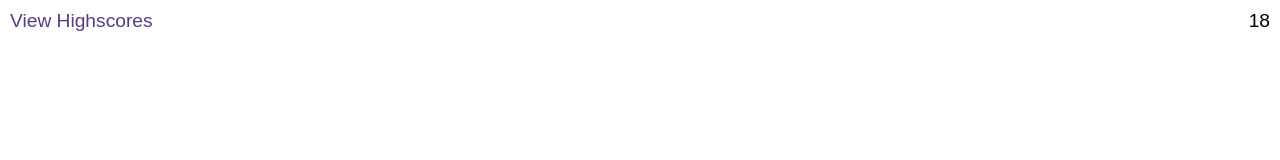
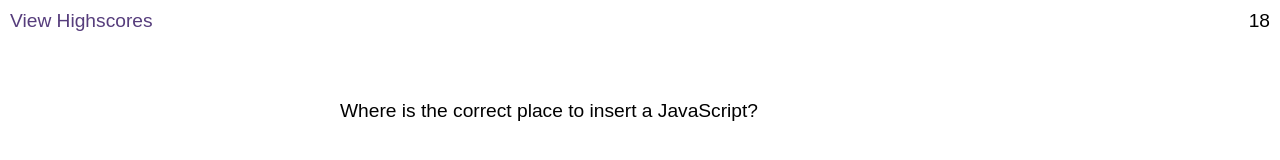
Before and after one commit to alhassandumbuya/Code-Quiz, a plain HTML site: page starter/index.html in a window 1280 px wide. Both pictures are taken after a click on the button "Start Quiz". Drawn offline with Linux system fonts and the light colour scheme.

Commit message:
completed question sample

```diff
--- a/starter/assets/js/logic.js
+++ b/starter/assets/js/logic.js
@@ -1,11 +1,11 @@
-var startQuiz = document.querySelector("#start");
-var startScreenContainerEl = document.querySelector("#start-screen");
-var timerElement = document.querySelector(".timer");
-let questionContainerEl = document.querySelector("#questions")
-console.log(timerElement);
-console.log(startQuiz);
-var isWin = false;
-var timer = 20;
+let startQuizBtn = document.querySelector("#start");
+let startScreenContainerEl = document.querySelector("#start-screen");
+let timerElement = document.querySelector(".timer");
+let questionContainerEl = document.querySelector("#questions");
+let options = document.querySelector("#options")
+let shuffledQuestions, currentQuestionIndex
+let isWin = false;
+let timer = 20;
 
 
 
@@ -14,12 +14,12 @@ var timer = 20;
 function startGame() {
     setTime()
     questionContainerEl.classList.remove("hide")
+    shuffledQuestions = questions.sort(() => Math.random() - .5)
+    currentQuestionIndex= 0
     startScreenContainerEl.classList.add("hide")
-    isWin = false
+    randomQuestion(shuffledQuestions[currentQuestionIndex])
 
 }
-
-
 function setTime() {
     // Sets interval in variable
     var timerInterval = setInterval(function() {
@@ -33,11 +33,20 @@ function setTime() {
 
     }, 1000);
   }
+// function questions() {
+//     randomQuestion(shuffledQuestions[currentQuestionIndex])
+// }
 
+function randomQuestion(questionTitle) {
+    questionContainerEl.innerText = questionTitle.questionTitle
+}
 
+//function options(choices) {
+
+//};
 
 
 
 
 //event listener for the start button to lunch the game
-startQuiz.addEventListener("click", startGame);
+startQuizBtn.addEventListener("click", startGame);
--- a/starter/assets/js/questions.js
+++ b/starter/assets/js/questions.js
@@ -1,3 +1,49 @@
+let questions = [
+    {
+        questionTitle: "Where is the correct place to insert a JavaScript?",
+        options: [
+            { text: "The <Head> section", choices: false },
+            { text: "The <Body> section", choices: true },
+            { text: "The <Both> section", choices: false },
+        ]
+    },
+
+    {
+        questionTitle: "Where is the correct place to insert a JavaScript?",
+        options: [
+            { text: "The <Head> section", choices: false },
+            { text: "The <Body> section", choices: true },
+            { text: "The <Both> section", choices: false },
+        ]
+    },
+]
+
+
+
+
+
+
+
+
+
+
+
+
+
+
+
+
+
+
+
+
+
+
+
+
+
+
+/*
 var questionMode = document.querySelectorA("#questions");
 var startQuiz = document.querySelector("#start");
 console.log(questionMode);
--- a/starter/index.html
+++ b/starter/index.html
@@ -26,7 +26,7 @@
       </div>
 
       <div id="questions" class="hide">
-        <h2 id="questiontitle"></h2>
+        <h2 id="questionTitle"></h2>
         <div id="options" class="choices"></div>
       </div>
 
```
